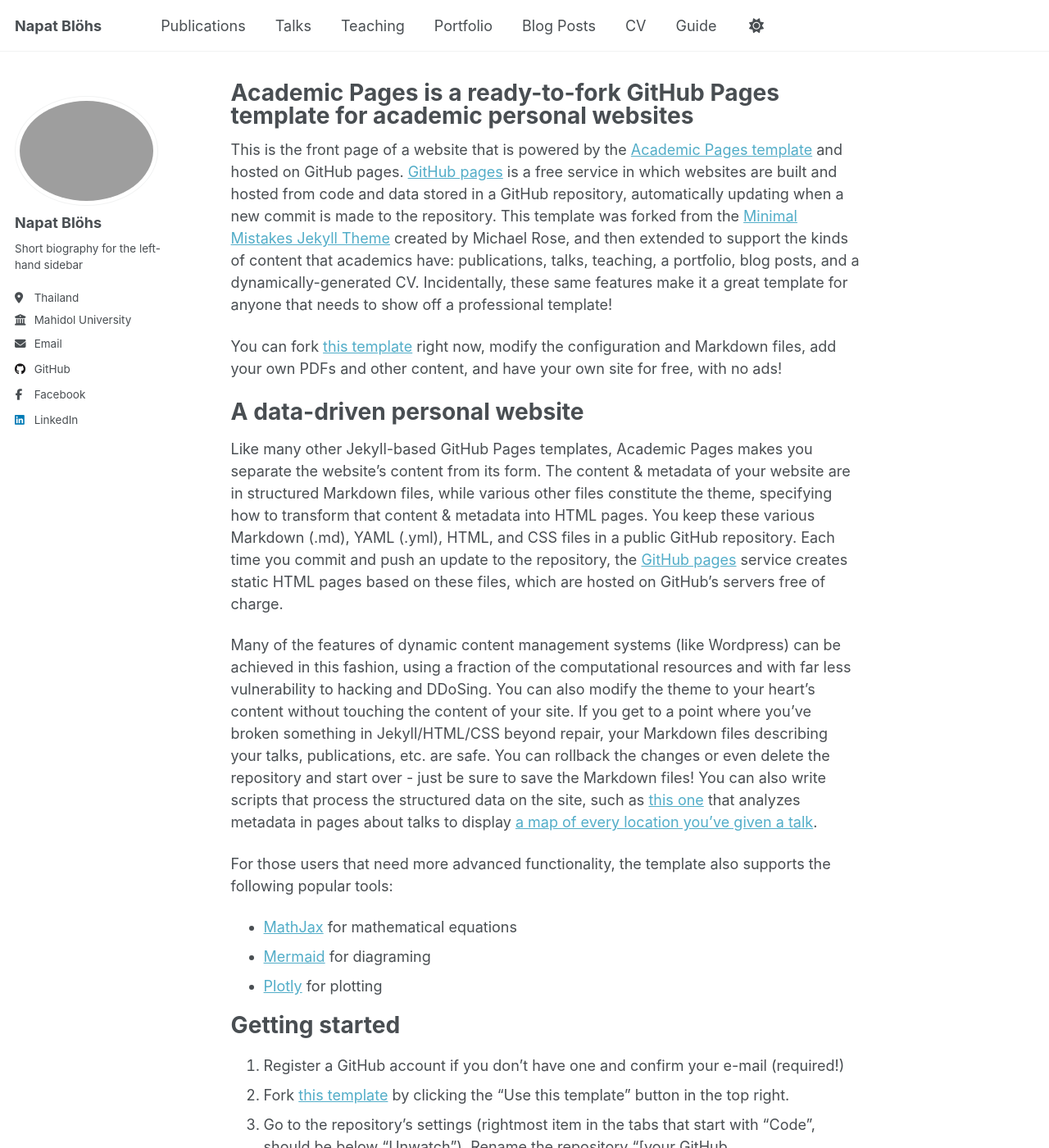
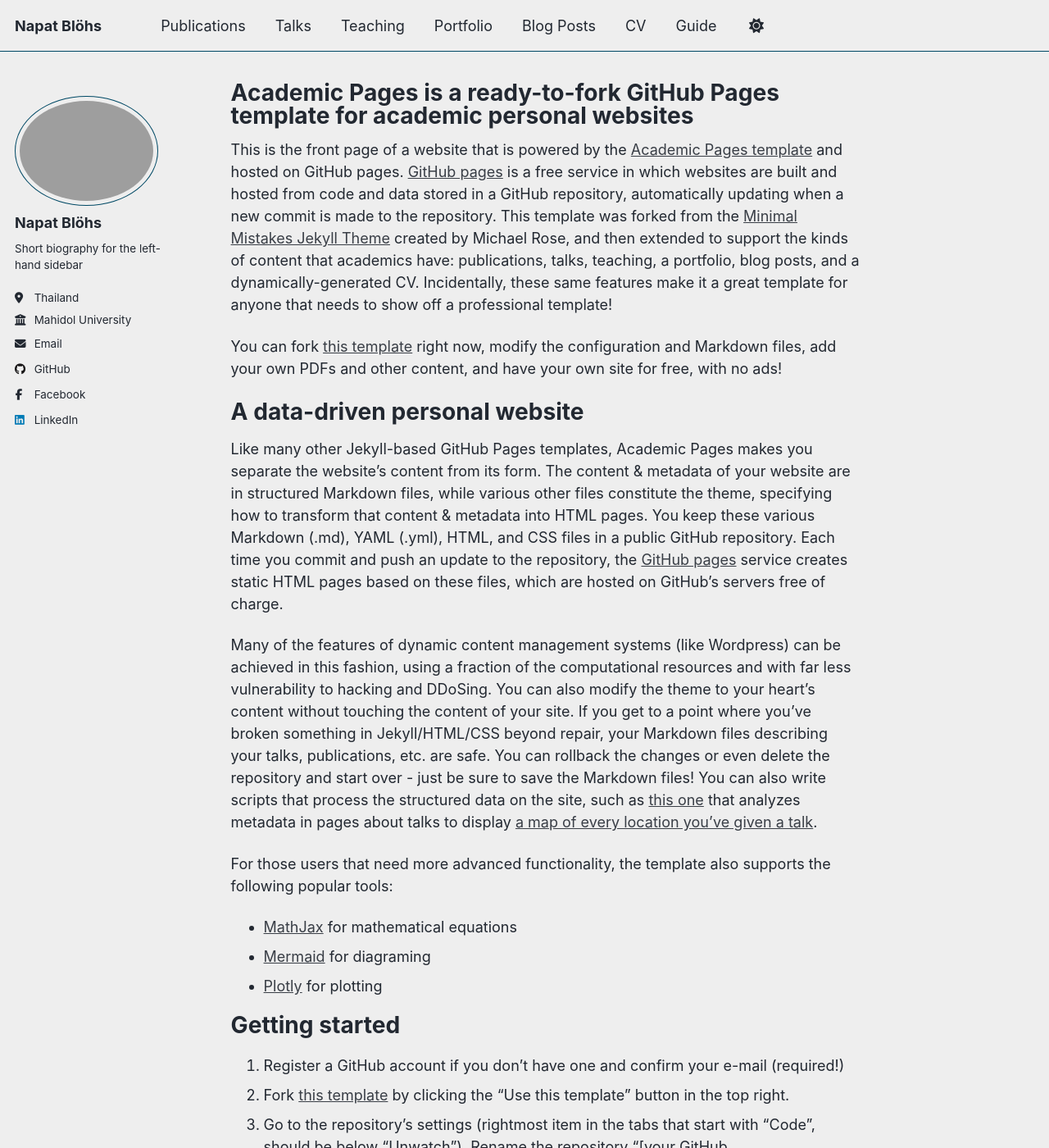
Before and after one commit to Alukus/Alukus.github.io, a Jekyll site: the page built from _pages/about.md, in a window 1280 px wide and 1400 px high. Shown: the whole window at 82% size. Built offline with Jekyll 4.4.1, drawn with Linux system fonts in a browser that asks for light colours; a script that is not in the unit is left out.

Commit message:
Update _config.yml

```diff
--- a/_config.yml
+++ b/_config.yml
@@ -1,7 +1,7 @@
 
 # Basic Site Settings
 locale                   : "en-US"
-site_theme               : "default" # Currently available options are "default", "air"
+site_theme               : "air" # Currently available options are "default", "air"
 title                    : "Napat Blöhs"
 title_separator          : "-"
 name                     : &name "Napat Blöhs"
@@ -16,7 +16,7 @@ repository               : "Alukus/Alukus.github.io"
 #               Additional customization can be done by editing /_includes/author-profile.html
 author:
   # Biographic information
-  avatar           : "napat.png"
+  avatar           : "Napat.png"
   name             : "Napat Blöhs"
   pronouns         : # example: "she/her"
   bio              : "Short biography for the left-hand sidebar"
```
